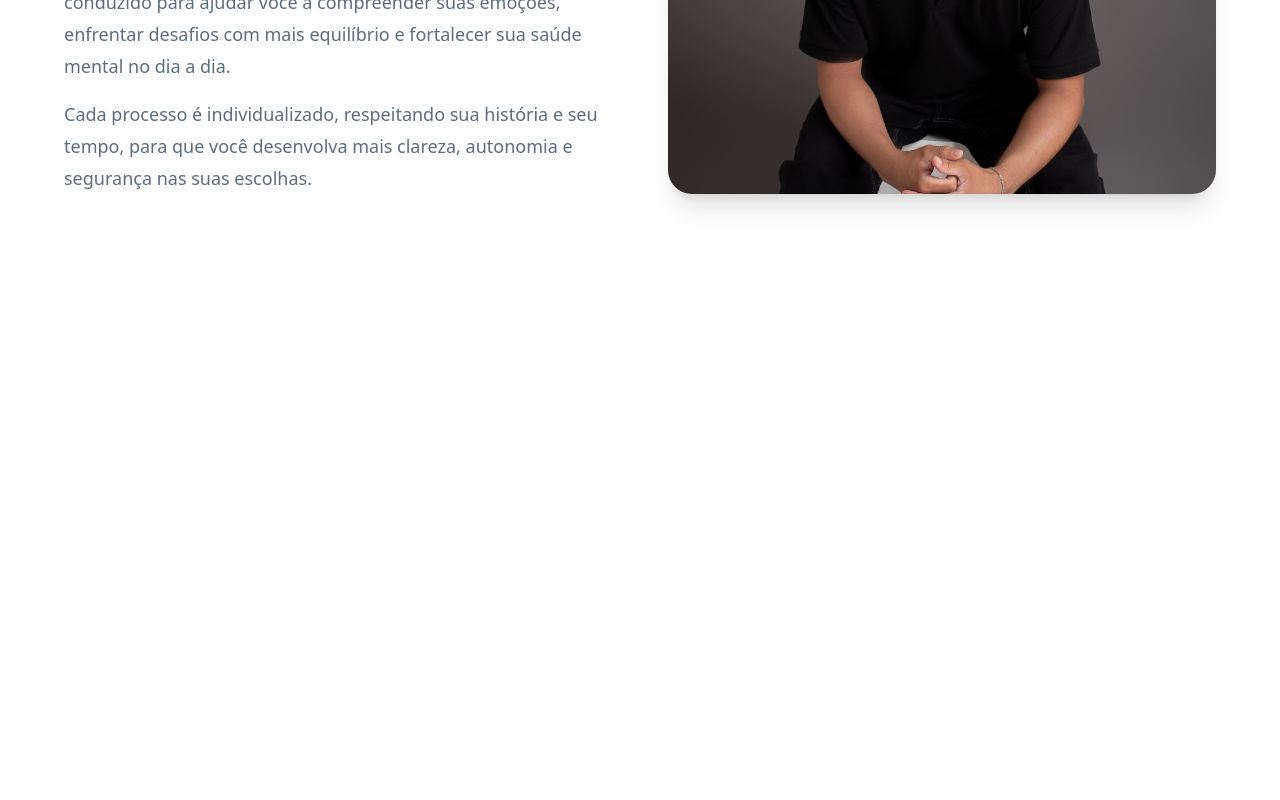
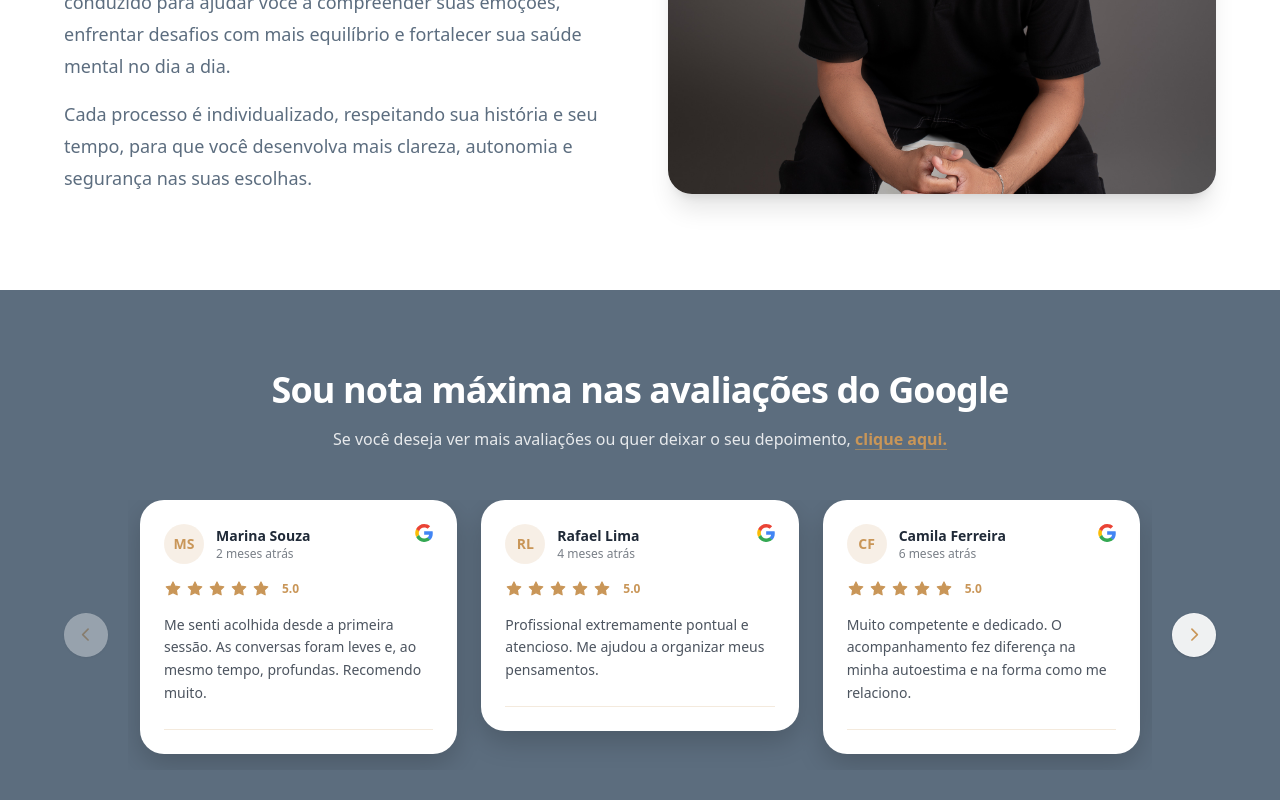
Before and after one commit to LucasSampaioOliveira1/Landing-Page-Adeib, a Next.js app: page / in a window 1280 px wide. Shown: the part 2188-2988 px from the top of the page. Before the commit the page ends 2478 px from the top, so only its background shows below. Built offline with nearby package versions, Linux system fonts and the light colour scheme.

Commit message:
depoimentos

```diff
--- a/app/page.tsx
+++ b/app/page.tsx
@@ -2,6 +2,7 @@ import Header from "../components/Header";
 import HomeSection from "../components/HomeSection";
 import ComoPodeAjudar from "../components/ComoPodeAjudar";
 import Sobre from "../components/Sobre";
+import Depoimentos from "../components/Depoimentos";
 
 export default function Home() {
   return (
@@ -10,7 +11,7 @@ export default function Home() {
       <HomeSection />
       <ComoPodeAjudar />
       <Sobre />
-
+      <Depoimentos />
     </div>
   );
 }
--- /dev/null
+++ b/components/Depoimentos.tsx
@@ -0,0 +1,275 @@
+"use client";
+
+import { useEffect, useState } from "react";
+
+type Testimonial = {
+  name: string;
+  time: string;
+  rating: number;
+  text: string;
+};
+
+function Star({ filled }: { filled: boolean }) {
+  return (
+    <svg
+      width="18"
+      height="18"
+      viewBox="0 0 24 24"
+      fill={filled ? "currentColor" : "none"}
+      xmlns="http://www.w3.org/2000/svg"
+      className="text-[#C99658]"
+    >
+      <path
+        d="M12 2.6l2.78 5.63 6.22.9-4.5 4.38 1.06 6.2L12 16.97 6.44 19.7l1.06-6.2L3 9.13l6.22-.9L12 2.6Z"
+        stroke="currentColor"
+        strokeWidth="1.6"
+        strokeLinejoin="round"
+      />
+    </svg>
+  );
+}
+
+function GoogleMark() {
+  return (
+    <svg
+      width="18"
+      height="18"
+      viewBox="0 0 256 262"
+      xmlns="http://www.w3.org/2000/svg"
+      aria-hidden="true"
+    >
+      <path
+        d="M255.86 133.45c0-11.3-.92-19.6-2.92-28.2H130.55v51.54h71.74c-1.45 12.8-9.3 32.08-26.75 45.04l-.24 1.72 38.7 30.02 2.68.27c24.64-22.76 39.18-56.27 39.18-100.4"
+        fill="#4285F4"
+      />
+      <path
+        d="M130.55 261.1c35.1 0 64.54-11.6 86.06-31.6l-41.02-31.75c-11 7.68-25.78 13.05-45.04 13.05-34.38 0-63.55-22.76-73.98-54.26l-1.62.14-40.34 31.18-.56 1.55c21.4 42.54 65.34 72.7 116.5 72.7"
+        fill="#34A853"
+      />
+      <path
+        d="M56.57 156.54c-2.75-8.3-4.32-17.14-4.32-26.27 0-9.14 1.57-17.98 4.18-26.28l-.08-1.83-40.88-31.68-1.34.64C5.08 89.64 0 109.96 0 130.27c0 20.3 5.08 40.62 14.13 59.17l42.44-32.9"
+        fill="#FBBC05"
+      />
+      <path
+        d="M130.55 49.73c24.28 0 40.68 10.44 50.07 19.17l36.55-35.72C194.95 12.08 165.65 0 130.55 0 79.38 0 35.44 30.16 14.13 73.1l42.32 32.9c10.56-31.5 39.73-56.27 74.1-56.27"
+        fill="#EA4335"
+      />
+    </svg>
+  );
+}
+
+const testimonials: Testimonial[] = [
+  {
+    name: "Marina Souza",
+    time: "2 meses atrás",
+    rating: 5,
+    text: "Me senti acolhida desde a primeira sessão. As conversas foram leves e, ao mesmo tempo, profundas. Recomendo muito.",
+  },
+  {
+    name: "Rafael Lima",
+    time: "4 meses atrás",
+    rating: 5,
+    text: "Profissional extremamente pontual e atencioso. Me ajudou a organizar meus pensamentos.",
+  },
+  {
+    name: "Camila Ferreira",
+    time: "6 meses atrás",
+    rating: 5,
+    text: "Muito competente e dedicado. O acompanhamento fez diferença na minha autoestima e na forma como me relaciono.",
+  },
+  {
+    name: "Fernanda Almeida",
+    time: "7 meses atrás",
+    rating: 5,
+    text: "Um atendimento muito humano e respeitoso. Senti evolução na forma como lido com conflitos e emoções.",
+  },
+  {
+    name: "Bruno Martins",
+    time: "9 meses atrás",
+    rating: 5,
+    text: "Me ajudou a ter mais clareza sobre escolhas importantes. As sessões foram objetivas e acolhedoras.",
+  },
+  {
+    name: "Juliana Costa",
+    time: "1 ano atrás",
+    rating: 5,
+    text: "Excelente profissional. Me senti segura para falar sobre temas difíceis e fui ganhando confiança com o tempo.",
+  },
+];
+
+function InitialsAvatar({ name }: { name: string }) {
+  const initials = name
+    .split(" ")
+    .filter(Boolean)
+    .slice(0, 2)
+    .map((p) => p[0]?.toUpperCase())
+    .join("");
+
+  return (
+    <div className="flex h-10 w-10 items-center justify-center rounded-full bg-[#C99658]/15 text-sm font-semibold text-[#C99658]">
+      {initials}
+    </div>
+  );
+}
+
+export default function Depoimentos() {
+  const [currentIndex, setCurrentIndex] = useState(0);
+  const [visibleCards, setVisibleCards] = useState(3);
+
+  useEffect(() => {
+    function updateVisibleCards() {
+      const width = window.innerWidth;
+      if (width >= 1024) {
+        setVisibleCards(3);
+      } else if (width >= 640) {
+        setVisibleCards(2);
+      } else {
+        setVisibleCards(1);
+      }
+    }
+
+    updateVisibleCards();
+    window.addEventListener("resize", updateVisibleCards);
+
+    return () => {
+      window.removeEventListener("resize", updateVisibleCards);
+    };
+  }, []);
+
+  const maxIndex = Math.max(0, testimonials.length - visibleCards);
+  const normalizedIndex = Math.min(currentIndex, maxIndex);
+  const canPrev = normalizedIndex > 0;
+  const canNext = normalizedIndex < maxIndex;
+
+  function scrollToNeighbor(direction: -1 | 1) {
+    setCurrentIndex((prev) => {
+      const base = Math.min(prev, maxIndex);
+      return direction === 1
+        ? Math.min(base + 1, maxIndex)
+        : Math.max(base - 1, 0);
+    });
+  }
+
+  return (
+    <section id="depoimentos" className="bg-[#5C6D7E]">
+      <div className="mx-auto w-full max-w-7xl px-6 py-20 sm:px-10 lg:px-16">
+        <div className="mx-auto max-w-3xl text-center">
+          <h2 className="text-3xl font-semibold tracking-tight text-white sm:text-4xl">
+            Sou nota máxima nas avaliações do Google
+          </h2>
+          <p className="mt-4 text-base leading-relaxed text-white/85">
+            Se você deseja ver mais avaliações ou quer deixar o seu depoimento,{" "}
+            <a
+              href="#"
+              className="font-semibold text-[#C99658] underline underline-offset-4 decoration-[#C99658]/60 transition-opacity hover:opacity-90"
+            >
+              clique aqui.
+            </a>
+          </p>
+        </div>
+
+        <div className="mt-12 grid grid-cols-[auto_1fr_auto] items-center gap-5">
+          <button
+            type="button"
+            onClick={() => scrollToNeighbor(-1)}
+            disabled={!canPrev}
+            aria-label="Depoimentos anteriores"
+            className="flex h-11 w-11 items-center justify-center rounded-full border border-white/30 bg-white/90 text-[#C99658] shadow-sm transition-opacity hover:opacity-95 disabled:opacity-40"
+          >
+            <svg
+              width="20"
+              height="20"
+              viewBox="0 0 24 24"
+              fill="none"
+              xmlns="http://www.w3.org/2000/svg"
+            >
+              <path
+                d="M14.5 5 8 11.5 14.5 18"
+                stroke="currentColor"
+                strokeWidth="2"
+                strokeLinecap="round"
+                strokeLinejoin="round"
+              />
+            </svg>
+          </button>
+
+          <div className="min-w-0">
+            <div className="overflow-hidden pb-4">
+              <div
+                className="flex transition-transform ease-[cubic-bezier(0.22,1,0.36,1)]"
+                style={{
+                  transform: `translate3d(-${(normalizedIndex * 100) / visibleCards}%, 0, 0)`,
+                  transitionDuration: "1100ms",
+                }}
+              >
+              {testimonials.map((t) => (
+                <div
+                  key={t.name}
+                  className="shrink-0 px-3"
+                  style={{ width: `${100 / visibleCards}%` }}
+                >
+                  <article className="rounded-3xl bg-white p-6 shadow-[0_10px_28px_rgba(0,0,0,0.18)]">
+                    <div className="flex items-start justify-between gap-4">
+                      <div className="flex items-center gap-3">
+                        <InitialsAvatar name={t.name} />
+                        <div className="min-w-0">
+                          <div className="truncate text-sm font-semibold text-[#1F2937]">
+                            {t.name}
+                          </div>
+                          <div className="text-xs text-[#1F2937]/60">{t.time}</div>
+                        </div>
+                      </div>
+                      <div className="shrink-0">
+                        <GoogleMark />
+                      </div>
+                    </div>
+
+                    <div className="mt-4 flex items-center gap-1">
+                      {Array.from({ length: 5 }).map((_, i) => (
+                        <Star key={i} filled={i < t.rating} />
+                      ))}
+                      <span className="ml-2 text-xs font-semibold text-[#C99658]">
+                        {t.rating.toFixed(1)}
+                      </span>
+                    </div>
+
+                    <p className="mt-4 text-sm leading-relaxed text-[#1F2937]/80">
+                      {t.text}
+                    </p>
+
+                    <div className="mt-6 h-px w-full bg-[#C99658]/20" />
+                  </article>
+                </div>
+              ))}
+              </div>
+            </div>
+          </div>
+
+          <button
+            type="button"
+            onClick={() => scrollToNeighbor(1)}
+            disabled={!canNext}
+            aria-label="Próximos depoimentos"
+            className="flex h-11 w-11 items-center justify-center rounded-full border border-white/30 bg-white/90 text-[#C99658] shadow-sm transition-opacity hover:opacity-95 disabled:opacity-40"
+          >
+            <svg
+              width="20"
+              height="20"
+              viewBox="0 0 24 24"
+              fill="none"
+              xmlns="http://www.w3.org/2000/svg"
+            >
+              <path
+                d="M9.5 5 16 11.5 9.5 18"
+                stroke="currentColor"
+                strokeWidth="2"
+                strokeLinecap="round"
+                strokeLinejoin="round"
+              />
+            </svg>
+          </button>
+        </div>
+      </div>
+    </section>
+  );
+}
```
